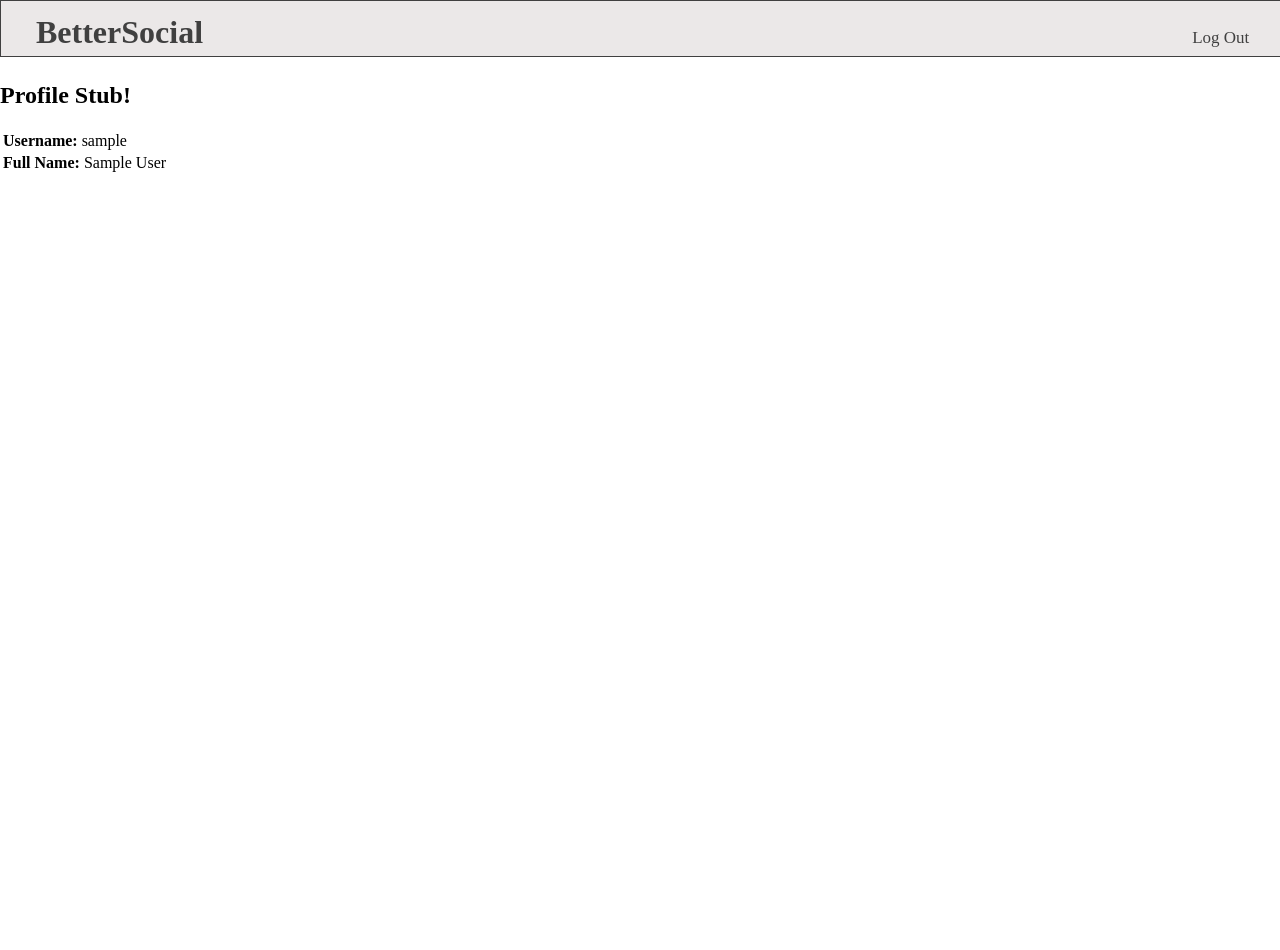
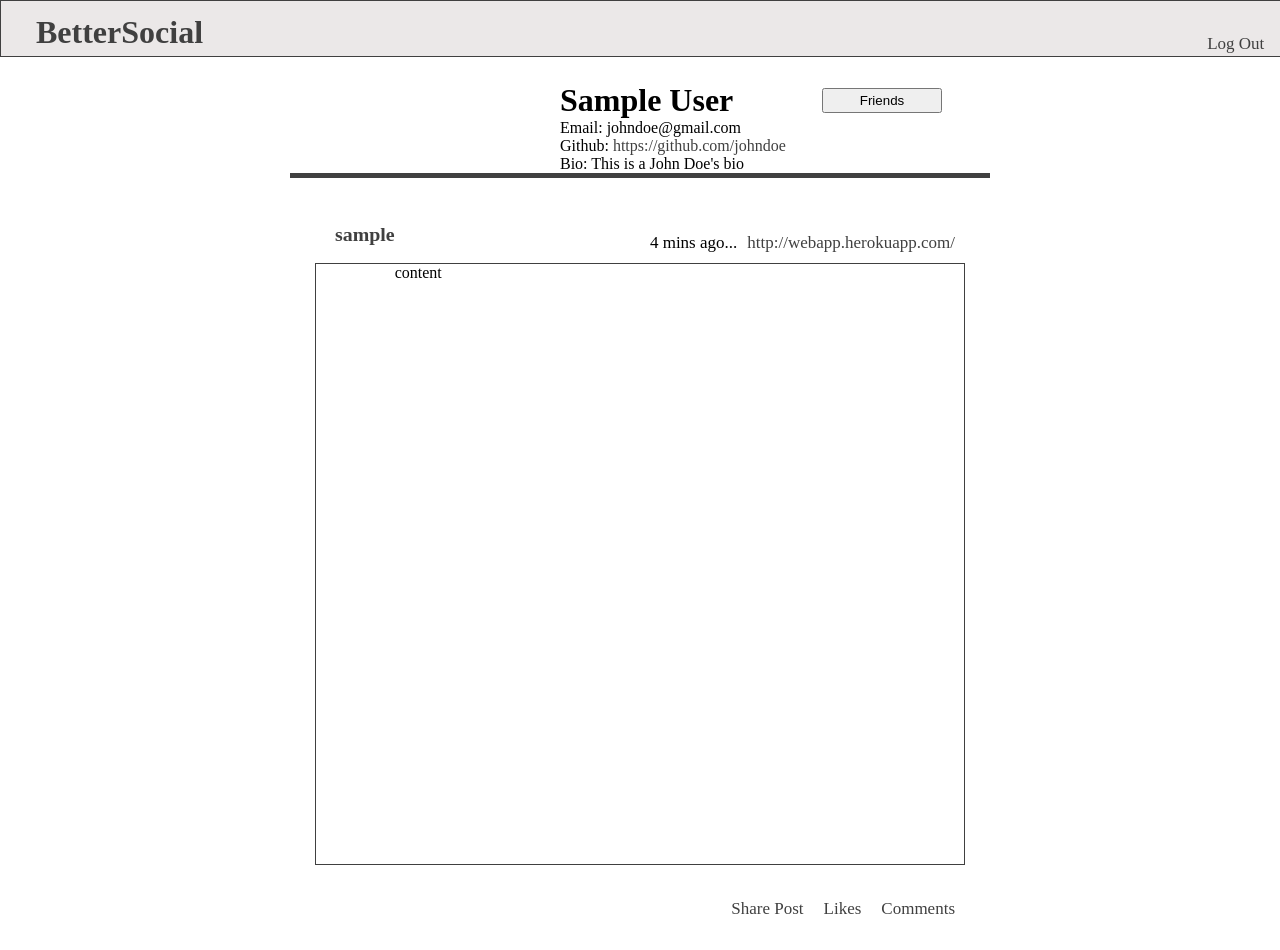
Before and after one commit to CMPUT404-F21T0/CMPUT404-Project-BetterSocial, a Django app: page /profile/ in a window 1280 px wide. Before the commit the page ends 172 px from the top, so only its background shows below. Run offline with Django 3.2, Linux system fonts and the light colour scheme; the visitor is signed in with stand-in values (Sample User, id 1); some libraries are stand-ins or nearby versions.

Commit message:
Feat: Profile UI

```diff
--- a/socialdistribution/bettersocial/static/bettersocial/index.css
+++ b/socialdistribution/bettersocial/static/bettersocial/index.css
@@ -15,10 +15,19 @@ p {
 }
 
 .post-container {
+    display: block;
     border: 1px rgb(64, 64, 64);
     border-style: solid none;
     min-height: 600px;
 
+}
+
+.post-footer .icon-text {
+    margin-bottom: 6px;
+   }
+
+.post-footer .right {
+    gap: 10px;
 }
 
 .post-header {
@@ -40,7 +49,7 @@ p {
     align-items: flex-end;
     display: flex;
     flex-direction: row;
-    gap: 20px;
+    gap: 10px;
     justify-content: flex-end;
     margin: 10px;
     height: 50px;
--- /dev/null
+++ b/socialdistribution/bettersocial/static/bettersocial/profile.css
@@ -0,0 +1,57 @@
+button {
+    height: 25px;
+    margin-bottom: 55px;
+    width: 120px;
+}
+
+.iconify {
+    color: rgb(64, 64, 64);
+}
+
+p {
+    margin: 0;
+}
+
+.profile {
+    /* border: 1px solid rgb(64, 64, 64); */
+    margin-left: auto;
+    margin-right: auto;
+    width: 700px;
+}
+
+.profile-friend-btn {
+    width: 200px;
+}
+
+.profile-header {
+    align-items: center;
+    border-bottom: 5px solid rgb(64, 64, 64);
+    display: flex;
+    flex-direction: row;
+    gap: 10px;
+    margin-bottom: 25px;
+}
+
+.profile-info {
+    width: 300px;
+}
+
+.profile-info > h1 {
+    margin: 0;
+
+}
+.profile-pic {
+    margin-left: 50px;
+    width: 250px;
+}
+
+.profile-post {
+    margin-bottom: 25px;
+    margin-left: auto;
+    margin-right: auto;
+    width: 650px;
+}
+.profile-post > .post-container {
+    border: 1px solid rgb(64, 64, 64);
+    min-height: 600px;
+}
--- a/socialdistribution/bettersocial/templates/bettersocial/profile.html
+++ b/socialdistribution/bettersocial/templates/bettersocial/profile.html
@@ -1,14 +1,75 @@
 {% extends 'bettersocial/base.html' %}
 {% block content %}
+{% load static %}
+<!-- Style Sheet and References -->
+<link rel="stylesheet" type="text/css" href="{% static 'bettersocial/profile.css' %}">
+<link rel="stylesheet" type="text/css" href="{% static 'bettersocial/index.css' %}">
 
-    <h2>Profile Stub!</h2>
-    <table>
-        <tr>
-            <td><b>Username:</b> {{ user.username }}</td>
-        </tr>
-        <tr>
-            <td><b>Full Name:</b> {{ user.first_name }} {{ user.last_name }}</td>
-        </tr>
-    </table>
+    <div class="profile">
+        <div class="profile-header">
+            <div class="profile-pic">
+                <span class="iconify" data-icon="healthicons:ui-user-profile-outline" data-width="150" data-height="150"></span>
+            </div>
 
+            <div class="profile-info">
+                    <h1> {{ user.first_name }} {{ user.last_name }}</h1>
+                    <p>Email: johndoe@gmail.com</p>
+                    <p>Github: <a href="">https://github.com/johndoe</a></p>
+                    <p>Bio: This is a John Doe's bio</p>
+            </div>
+            <div class="profile-friend-btn">
+                <button>Friends</button>
+            </div>
+        </div>
+
+    <!-- TODO: For posts in user.posts -->
+        <div class="profile-post">
+            <div class="post-header">
+                <!-- TODO: add if user has profile pic show pic if not show icon -->
+                <!-- TODO: should change href to user profile link -->
+                <div class="left">
+                    <a href="{% url 'bettersocial:profile' %}">
+                        <span class="iconify" data-icon="iconoir:profile-circled" data-width="42" data-height="42"></span>
+                    </a>
+                    <!-- TODO: should change href to user profile link -->
+                    <a href="{% url 'bettersocial:profile' %}">
+                        <h3>{{ user.username }}</h3>
+                    </a>
+                </div>
+
+                <!-- TODO: change the time to be dynamically added -->
+                <!-- TODO: change the link to be dynamically added and href -->
+                <div class="right">
+                    <p>4 mins ago...</p>
+                    <a href="">http://webapp.herokuapp.com/</a>
+                </div>
+            </div>
+
+            <!-- TODO: add logic for type of post -->
+            <div class="post-container">
+                content
+            </div>
+
+            <div class="post-footer right">
+                    <!-- TODO: Edit href for share post -->
+                    <a href="">
+                        <span class="iconify" data-icon="bi:share" data-width="30" data-height="30"></span>
+                    </a>
+                <a class="icon-text" href="">Share Post</a>
+                    <!-- TODO: Edit href for share likes and dynamically add number of likes -->
+                    <!-- TODO: Pluralize likes  -->
+                    <a href="">
+                        <span class="iconify" data-icon="ant-design:like-outlined" data-width="30" data-height="30"></span>
+                    </a>
+                <a class="icon-text" href="">Likes</a>
+                    <!-- TODO: Edit href for comments and dynamically add number of comments -->
+                    <!-- TODO: Pluralize comments  -->
+                    <a href="">
+                        <span class="iconify" data-icon="ant-design:comment-outlined" data-width="30" data-height="30"></span>
+                    </a>
+                <a class="icon-text" href="">Comments</a>
+            </div>
+    <!-- ENDFOR -->
+
+    </div>
 {% endblock %}
```
Also changed, not shown: socialdistribution/bettersocial/templates/bettersocial/index.html (+19 -5 lines).
